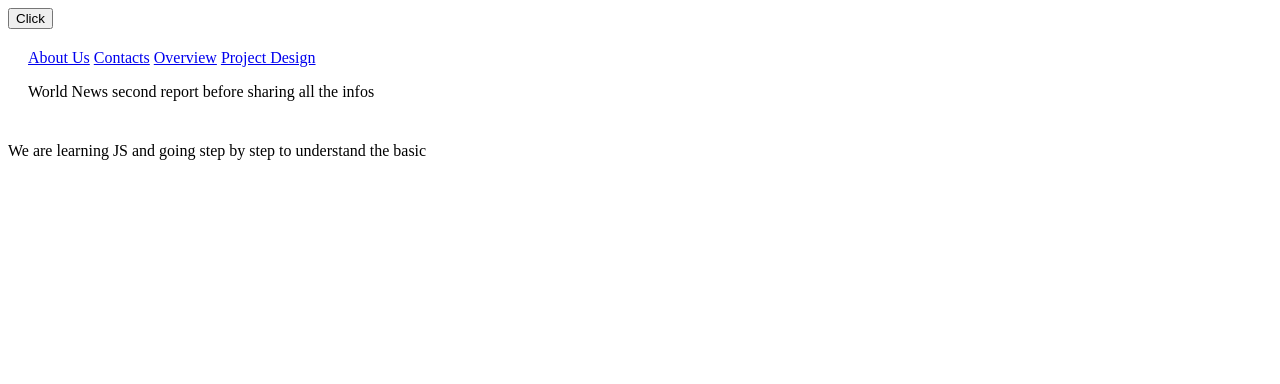
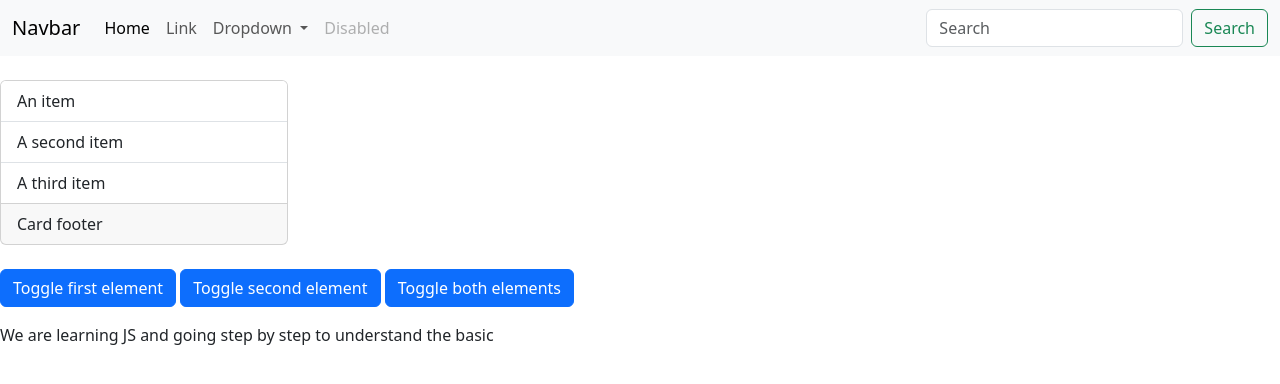
Before and after one commit to sompagnimdi/new-app, a plain HTML site: page index.html in a window 1280 px wide. Drawn offline with nearby package versions, Linux system fonts and the light colour scheme.

Commit message:
js change

```diff
--- a/index.html
+++ b/index.html
@@ -6,30 +6,93 @@
     <meta name="viewport" content="width=device-width, initial-scale=1.0">
     <link rel="stylesheet" href="styles.css">
     <title>New Appt</title>
+    <link href="https://cdn.jsdelivr.net/npm/bootstrap@5.3.0-alpha3/dist/css/bootstrap.min.css" rel="stylesheet" integrity="sha384-KK94CHFLLe+nY2dmCWGMq91rCGa5gtU4mk92HdvYe+M/SXH301p5ILy+dN9+nJOZ" crossorigin="anonymous">
+
 </head>
 <body>
-    <section>
-        <button onclick="changeColor()">Click</button>
-        <div class="header" id="header">
-            <div class="navbar">
-                <a href="#">About Us</a>
-                <a href="#">Contacts</a>
-                <a href="#">Overview</a>
-                <a href="#">Project Design</a>
-                <p>World News second report before sharing all the infos</p>
+    <nav class="navbar navbar-expand-lg bg-body-tertiary">
+        <div class="container-fluid">
+          <a class="navbar-brand" href="#">Navbar</a>
+          <button class="navbar-toggler" type="button" data-bs-toggle="collapse" data-bs-target="#navbarSupportedContent" aria-controls="navbarSupportedContent" aria-expanded="false" aria-label="Toggle navigation">
+            <span class="navbar-toggler-icon"></span>
+          </button>
+          <div class="collapse navbar-collapse" id="navbarSupportedContent">
+            <ul class="navbar-nav me-auto mb-2 mb-lg-0">
+              <li class="nav-item">
+                <a class="nav-link active" aria-current="page" href="#">Home</a>
+              </li>
+              <li class="nav-item">
+                <a class="nav-link" href="#">Link</a>
+              </li>
+              <li class="nav-item dropdown">
+                <a class="nav-link dropdown-toggle" href="#" role="button" data-bs-toggle="dropdown" aria-expanded="false">
+                  Dropdown
+                </a>
+                <ul class="dropdown-menu">
+                  <li><a class="dropdown-item" href="#">Action</a></li>
+                  <li><a class="dropdown-item" href="#">Another action</a></li>
+                  <li><hr class="dropdown-divider"></li>
+                  <li><a class="dropdown-item" href="#">Something else here</a></li>
+                </ul>
+              </li>
+              <li class="nav-item">
+                <a class="nav-link disabled">Disabled</a>
+              </li>
+            </ul>
+            <form class="d-flex" role="search">
+              <input class="form-control me-2" type="search" placeholder="Search" aria-label="Search">
+              <button class="btn btn-outline-success" type="submit">Search</button>
+            </form>
+          </div>
+        </div>
+      </nav>
+      <br>
+<!-- <section> -->
 
+    <div class="card" style="width: 18rem;">
+        <ul class="list-group list-group-flush">
+          <li class="list-group-item">An item</li>
+          <li class="list-group-item">A second item</li>
+          <li class="list-group-item">A third item</li>
+        </ul>
+        <div class="card-footer">
+          Card footer
+        </div>
+      </div>
+
+      <br>
+
+    <p>
+        <a class="btn btn-primary" data-bs-toggle="collapse" href="#multiCollapseExample1" role="button" aria-expanded="false" aria-controls="multiCollapseExample1">Toggle first element</a>
+        <button class="btn btn-primary" type="button" data-bs-toggle="collapse" data-bs-target="#multiCollapseExample2" aria-expanded="false" aria-controls="multiCollapseExample2">Toggle second element</button>
+        <button class="btn btn-primary" type="button" data-bs-toggle="collapse" data-bs-target=".multi-collapse" aria-expanded="false" aria-controls="multiCollapseExample1 multiCollapseExample2">Toggle both elements</button>
+      </p>
+      <div class="row">
+        <div class="col">
+          <div class="collapse multi-collapse" id="multiCollapseExample1">
+            <div class="card card-body">
+              Some placeholder content for the first collapse component of this multi-collapse example. This panel is hidden by default but revealed when the user activates the relevant trigger.
             </div>
+          </div>
         </div>
-        <section class="main">
+        <div class="col">
+          <div class="collapse multi-collapse" id="multiCollapseExample2">
+            <div class="card card-body">
+              Some placeholder content for the second collapse component of this multi-collapse example. This panel is hidden by default but revealed when the user activates the relevant trigger.
+            </div>
+          </div>
+        </div>
+      </div>
+<!-- </section> -->
 
-        </section>
-    </section>
-    <section class="footer">
+
+    <!-- <section> -->
         <div id="bottom">
             <p> We are learning JS and going step by step to understand the basic</p>
 
         </div>
-    </section>
+    <!-- </section> -->
     <script src="script.js"></script>
+    <script src="https://cdn.jsdelivr.net/npm/bootstrap@5.3.0-alpha3/dist/js/bootstrap.bundle.min.js" integrity="sha384-ENjdO4Dr2bkBIFxQpeoTz1HIcje39Wm4jDKdf19U8gI4ddQ3GYNS7NTKfAdVQSZe" crossorigin="anonymous"></script>
 </body>
 </html>
```
